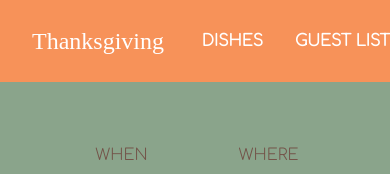
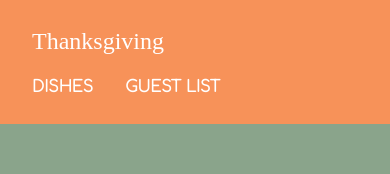
Before and after one commit to marybees/thanksgiving, a React (Create React App) app: page / in a window 390 px wide. Shown: the top 174 px of the page. Built offline with nearby package versions, Linux system fonts and the light colour scheme; a web font is replaced by a local one.

Commit message:
Left align nav items in mobile view

```diff
--- a/src/index.css
+++ b/src/index.css
@@ -175,6 +175,8 @@ body {
         margin-left: 1rem;
     }
     .nav-body {
+        flex-direction: column;
+        align-items: flex-start;
         line-height: 10px;
         width: 100%;
     }
```
